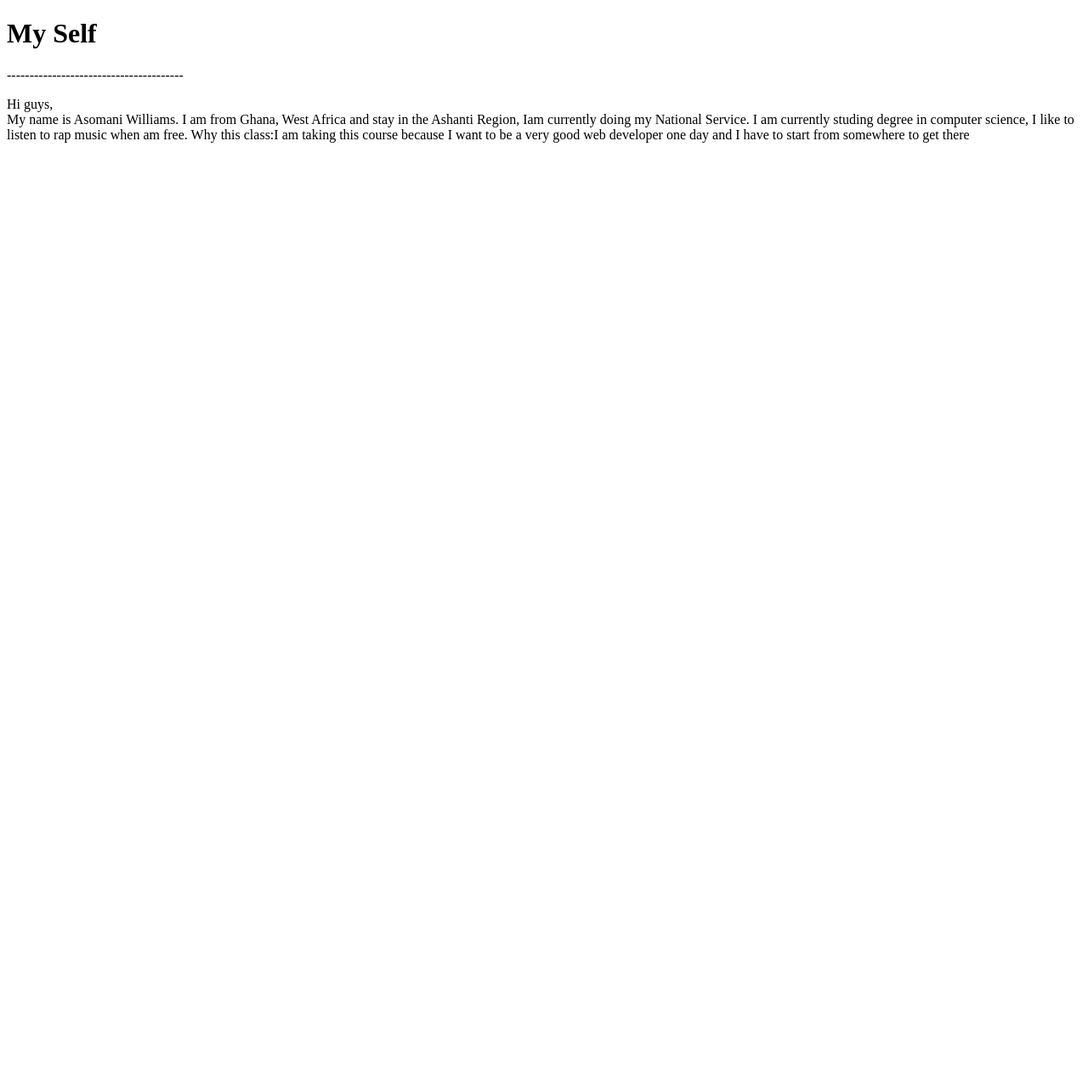
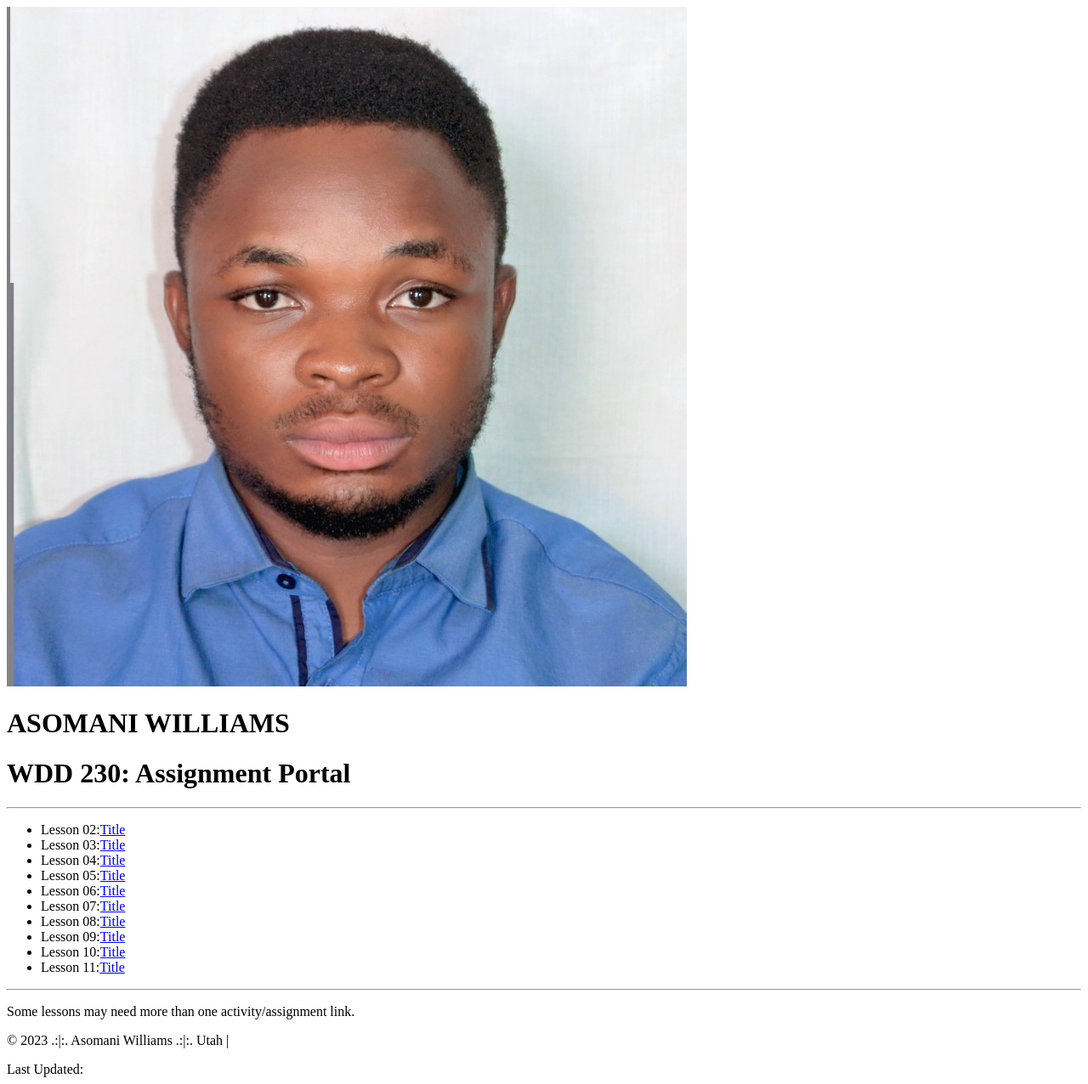
Before and after one commit to KOFIWILLIAMS/wdd230, a plain HTML site: page index.html in a window 1280 px wide. Shown: the whole page at 85% size. Before the commit the page ends 800 px from the top, so only its background shows below. Drawn offline with Linux system fonts and the light colour scheme.

Commit message:
week one

```diff
--- a/index.html
+++ b/index.html
@@ -1,26 +1,50 @@
 <!DOCTYPE html>
 <html lang="en">
+
 <head>
     <meta charset="UTF-8">
     <meta http-equiv="X-UA-Compatible" content="IE=edge">
     <meta name="viewport" content="width=device-width, initial-scale=1.0">
-    <title>Asomani Willimas </title>
+    <link rel="stylesheet" href="styles/styles.css" />
+    <title>WILLIAMS ASOMANI | WDD-230</title>
+
+    <script src="scripts/script.js"></script>
+
 </head>
-<body>
+
+<body onload="getyear()">
+    <header>
+        <img class="mypic" alt="my pic" src="images/myPic.jpg">
+        <h1>ASOMANI WILLIAMS</h1>
+    </header>
+
     <main>
-        <!-- Your code goes here -->
-        <h1>My Self</h1>
+        <h1>WDD 230: Assignment Portal</h1>
+        <hr>
+        <ul>
+
+            <li>Lesson 02:<a href="#">Title</a></li>
+            <li>Lesson 03:<a href="#">Title</a></li>
+            <li>Lesson 04:<a href="#">Title</a></li>
+            <li>Lesson 05:<a href="#">Title</a></li>
+            <li>Lesson 06:<a href="#">Title</a></li>
+            <li>Lesson 07:<a href="#">Title</a></li>
+            <li>Lesson 08:<a href="#">Title</a></li>
+            <li>Lesson 09:<a href="#">Title</a></li>
+            <li>Lesson 10:<a href="#">Title</a></li>
+            <li>Lesson 11:<a href="#">Title</a></li>
+        </ul>
+    </main>
+
+    <hr>
+    <p>Some lessons may need more than one activity/assignment link.</p>
+
+    <footer>
         <p>
-            ---------------------------------------
+            &copy; <span id="current_year"></span> .:|:. Asomani Williams .:|:. Utah |
         </p>
-        <p>
-            Hi guys,<br>My name is Asomani Williams. I am from Ghana, West Africa and stay in
-            the Ashanti Region, Iam currently doing my National Service. I am
-            currently studing degree in computer science, I like to listen to rap
-            music when am free. Why this class:I am taking this course because I
-            want to be a very good web developer one day and I have to start from
-            somewhere to get there
-        </p>
-    </main>
+        <div>Last Updated: <span id="last_updated"></span></div>
+    </footer>
 </body>
+
 </html>
--- /dev/null
+++ b/scripts/script.js
@@ -0,0 +1,6 @@
+function getyear(){
+    let myDate = new Date();
+
+    document.getElementById('current_year').textContent = myDate.getFullYear();
+    document.getElementById('last_updated').textContent = document.lastUpdated;
+    }
```
Also changed, not shown: images/myPic.jpg (added).
